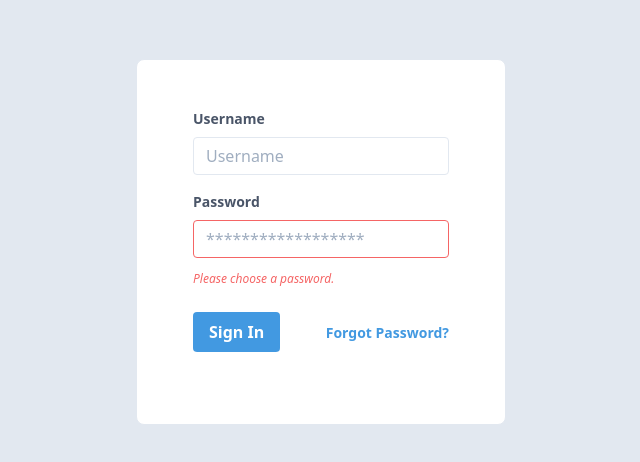
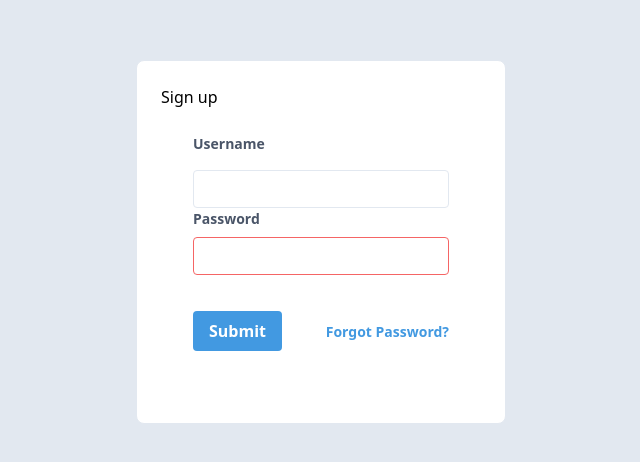
Before and after one commit to matias8588/react-formik-redux, a React (Create React App) app: page / in a window 1280 px wide. Shown: the part 158-620 px from the top of the page, without its empty margins (319-959 px from the left). Built offline with nearby package versions, Linux system fonts and the light colour scheme.

Commit message:
form split

```diff
--- a/src/App.tsx
+++ b/src/App.tsx
@@ -1,12 +1,11 @@
 import React from 'react';
-import Form from './components/Form';
-import LoginForm from './components/LoginForm';
+import Form from './views/Form';
 
 const App: React.FC = () => (
   <div className="h-screen w-screen bg-gray-300">
     <div className="container h-screen mx-auto flex justify-center items-center p-2 md:p-0">
       <div className="border border-gray-300 p-6 grid grid-cols-1 gap-6 bg-white shadow-lg rounded-lg">
-        <LoginForm />
+        <Form message="Sign up" />
       </div>
     </div>
   </div>
--- /dev/null
+++ b/src/components/InnerForm.tsx
@@ -0,0 +1,53 @@
+import React from 'react';
+import { FormikProps, Form, Field } from 'formik';
+import { OtherProps, FormValues } from '../models/Form';
+
+const InnerForm = (props: OtherProps & FormikProps<FormValues>) => {
+  const { touched, errors, isSubmitting, message } = props;
+  console.log(errors);
+  return (
+    <div className="w-full max-w-xs">
+      <h1>{message}</h1>
+      <Form className="bg-white shadow-md rounded px-8 pt-6 pb-8 mb-4">
+        <div className="mb-4">
+          <label className="block text-gray-700 text-sm font-bold mb-2" htmlFor="username">
+            Username
+          </label>
+        </div>
+
+        <Field
+          type="email"
+          name="email"
+          className="shadow appearance-none border rounded w-full py-2 px-3 text-gray-700 leading-tight focus:outline-none focus:shadow-outline"
+        />
+        {touched.email && errors.email && <div>{errors.email}</div>}
+        <div className="mb-6">
+          <label className="block text-gray-700 text-sm font-bold mb-2" htmlFor="password">
+            Password
+          </label>
+          <Field
+            type="password"
+            name="password"
+            className="shadow appearance-none border border-red-500 rounded w-full py-2 px-3 text-gray-700 mb-3 leading-tight focus:outline-none focus:shadow-outline"
+          />
+          {touched.password && errors.password && <div>{errors.password}</div>}
+        </div>
+
+        <div className="flex items-center justify-between">
+          <button
+            disabled={isSubmitting}
+            className="bg-blue-500 hover:bg-blue-700 text-white font-bold py-2 px-4 rounded focus:outline-none focus:shadow-outline"
+            type="button"
+          >
+            Submit
+          </button>
+          <a className="inline-block align-baseline font-bold text-sm text-blue-500 hover:text-blue-800" href="_#">
+            Forgot Password?
+          </a>
+        </div>
+      </Form>
+    </div>
+  );
+};
+
+export default InnerForm;
--- a/src/components/LoginForm.tsx
+++ /dev/null
@@ -1,45 +0,0 @@
-import React from 'react';
-
-interface Props {}
-
-const LoginForm = (props: Props) => {
-  return (
-    <div className="w-full max-w-xs">
-      <form className="bg-white shadow-md rounded px-8 pt-6 pb-8 mb-4">
-        <div className="mb-4">
-          <label className="block text-gray-700 text-sm font-bold mb-2" htmlFor="username">
-            Username
-          </label>
-          <input
-            className="shadow appearance-none border rounded w-full py-2 px-3 text-gray-700 leading-tight focus:outline-none focus:shadow-outline"
-            id="username"
-            type="text"
-            placeholder="Username"
-          />
-        </div>
-        <div className="mb-6">
-          <label className="block text-gray-700 text-sm font-bold mb-2" htmlFor="password">
-            Password
-          </label>
-          <input
-            className="shadow appearance-none border border-red-500 rounded w-full py-2 px-3 text-gray-700 mb-3 leading-tight focus:outline-none focus:shadow-outline"
-            id="password"
-            type="password"
-            placeholder="******************"
-          />
-          <p className="text-red-500 text-xs italic">Please choose a password.</p>
-        </div>
-        <div className="flex items-center justify-between">
-          <button className="bg-blue-500 hover:bg-blue-700 text-white font-bold py-2 px-4 rounded focus:outline-none focus:shadow-outline" type="button">
-            Sign In
-          </button>
-          <a className="inline-block align-baseline font-bold text-sm text-blue-500 hover:text-blue-800" href="#">
-            Forgot Password?
-          </a>
-        </div>
-      </form>
-    </div>
-  );
-};
-
-export default LoginForm;
--- /dev/null
+++ b/src/models/Form.ts
@@ -0,0 +1,15 @@
+// Shape of form values
+export interface FormValues {
+  email: string;
+  password: string;
+}
+
+export interface OtherProps {
+  message: string;
+}
+
+// The type of props MyForm receives
+export interface MyFormProps {
+  initialEmail?: string;
+  message: string; // if this passed all the way through you might do this or make a union type
+}
--- /dev/null
+++ b/src/views/Form.tsx
@@ -0,0 +1,28 @@
+import { withFormik, FormikErrors } from 'formik';
+import InnerForm from '../components/InnerForm';
+import { FormValues, MyFormProps } from '../models/Form';
+
+const FormView = withFormik<MyFormProps, FormValues>({
+  mapPropsToValues: (props) => {
+    return {
+      email: props.initialEmail || '',
+      password: '',
+    };
+  },
+
+  validate: (values: FormValues) => {
+    const errors: FormikErrors<FormValues> = {};
+    if (!values.email) {
+      errors.email = 'Required';
+    } else if (!/^[A-Z0-9._%+-]+@[A-Z0-9.-]+\.[A-Z]{2,}$/i.test(values.email)) {
+      errors.email = 'Invalid email address';
+    }
+    return errors;
+  },
+
+  handleSubmit: (values) => {
+    console.log(values);
+  },
+})(InnerForm);
+
+export default FormView;
```
Also changed, not shown: src/components/Form.tsx (deleted, +0 -74 lines), .eslintrc.json.
